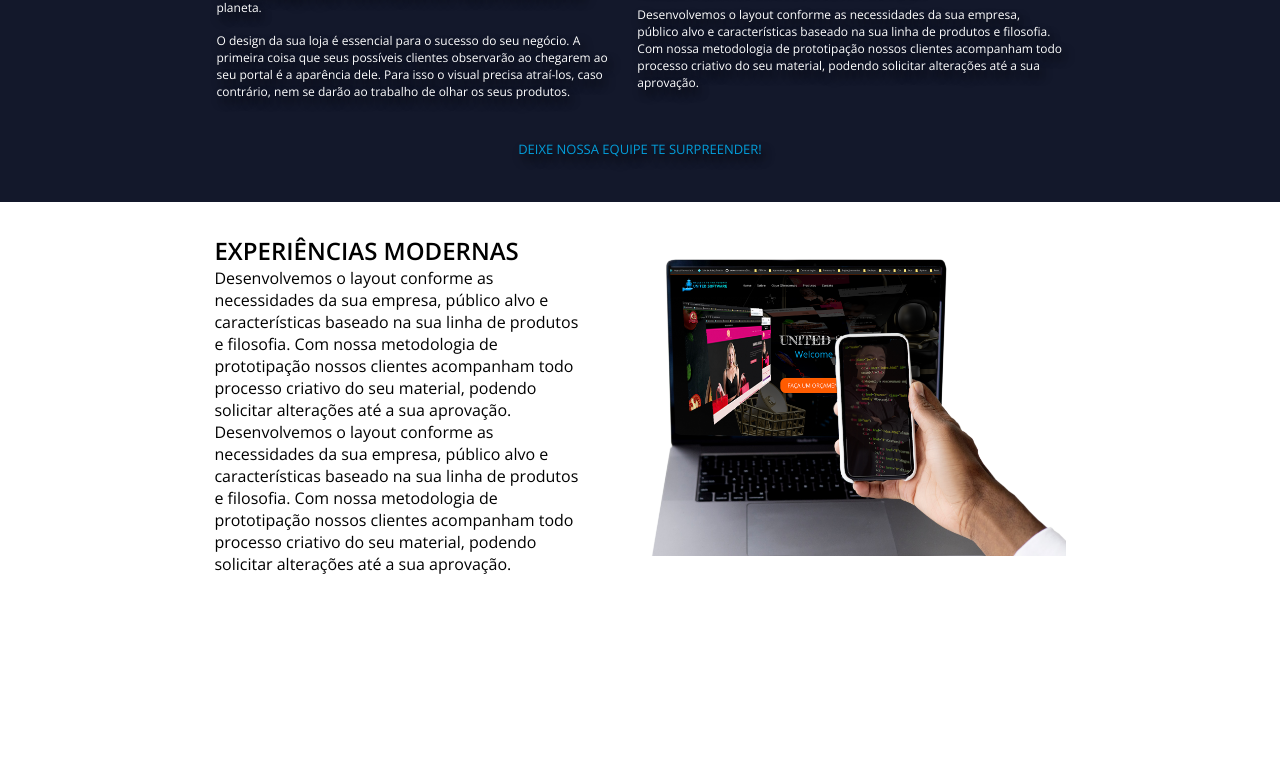
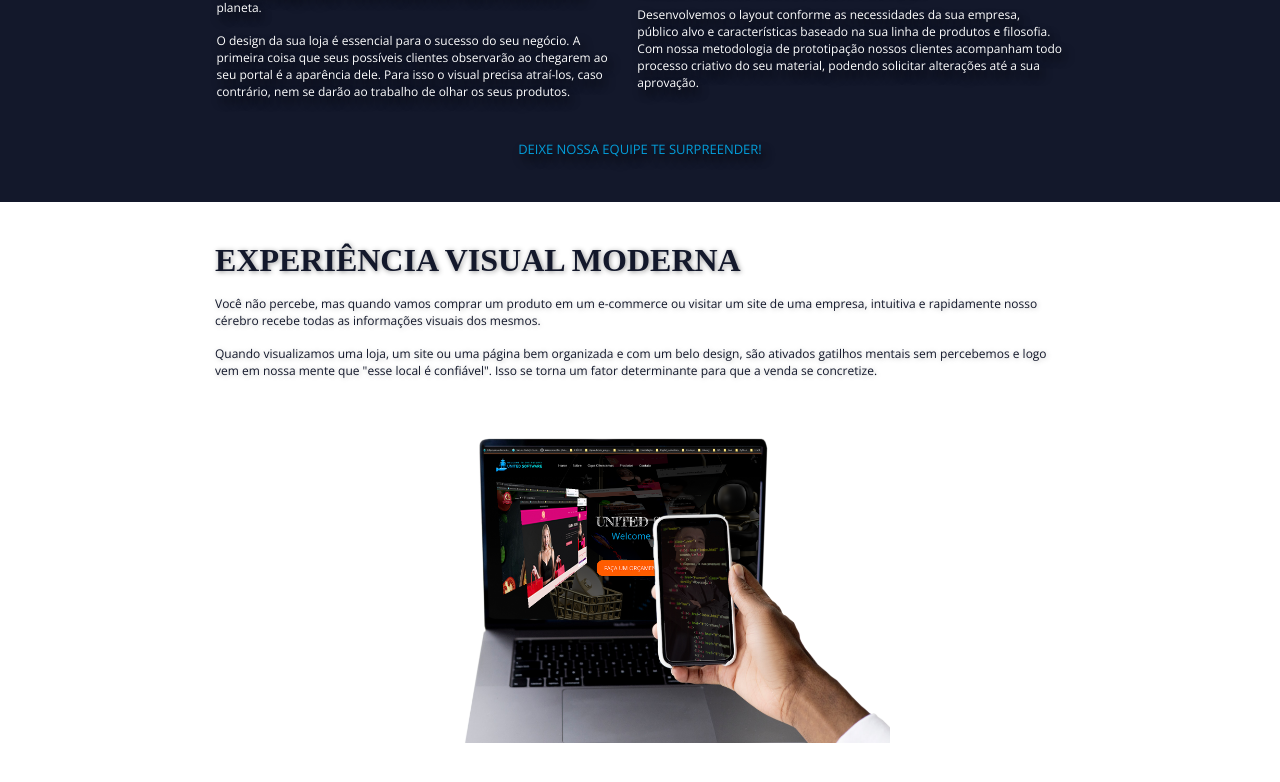
Before and after one commit to zezerinomattos/unitedsoftware, a React (Create React App) app: page / in a window 1280 px wide. Shown: the part 1779-2561 px from the top of the page. Before the commit the page ends 2446 px from the top, so only its background shows below. Built offline with nearby package versions, Linux system fonts and the light colour scheme; a web font is replaced by a local one.

Commit message:
Section paginas inferior finalizada

```diff
--- a/src/views/Home/index.js
+++ b/src/views/Home/index.js
@@ -69,12 +69,12 @@ export default function Home(){
                 </div>
                 <div className='paginas-inferior'>
                     <div className='paginas-inferior-textos'>
-                        <h2>EXPERIÊNCIAS MODERNAS</h2>
+                        <h2>EXPERIÊNCIA VISUAL MODERNA</h2>
                         <p>
-                            Desenvolvemos o layout conforme as necessidades da sua empresa, público  alvo e características baseado na sua linha de produtos e filosofia. Com nossa metodologia de prototipação nossos clientes acompanham todo processo criativo do seu material, podendo solicitar alterações até a sua aprovação.
+                            Você não percebe, mas quando vamos comprar um produto em um e-commerce ou visitar um site de uma empresa, intuitiva e rapidamente nosso cérebro recebe todas as informações visuais dos mesmos.
                         </p>
                         <p>
-                            Desenvolvemos o layout conforme as necessidades da sua empresa, público alvo e características baseado na sua linha de produtos e filosofia. Com nossa metodologia de prototipação nossos clientes acompanham todo processo criativo do seu material, podendo solicitar alterações até a sua aprovação.
+                            Quando visualizamos uma loja, um site ou uma página bem organizada e com um belo design, são ativados gatilhos mentais sem percebemos e logo vem em nossa mente que "esse local é confiável". Isso se torna um fator determinante para que a venda se concretize.
                         </p>
                     </div>
                     <div className='paginas-inferior-img'>
--- a/src/views/Home/style.css
+++ b/src/views/Home/style.css
@@ -278,21 +278,55 @@ section.paginas h4{
 /*---------- Div inferior -----------*/
 
 section.paginas div.paginas-inferior{
-    width: 100%;
+    /* width: 100%;
     padding: 2rem;
     display: flex;
     flex-flow: row;
+    justify-content: center;
+    align-items: center; */
+
+    width: 100%;
+    margin-top: 40px;
+    margin-bottom: 60px;
+    padding-bottom: 10px;
+
+    display: flex;
+    flex-flow: row wrap;
     justify-content: center;
     align-items: center;
 }
 
 section.paginas div.paginas-inferior div.paginas-inferior-textos{
-    max-width: 30%;
+    max-width: 90%;
 }
 
+section.paginas div.paginas-inferior div.paginas-inferior-textos h2{
+    font-family: 'EB Garamond', serif;
+    color: #13182B;
+    font-size: max(20px, 2.5vw);
+    margin-bottom: 1rem;
+    text-shadow: 1px 1px 5px rgb(146, 146, 146);
+}
+
+section.paginas div.paginas-inferior div.paginas-inferior-textos p{
+    max-width: 850px;
+    font-size: max(12px, .9vw);
+    color: #13182B;
+    font-family: 'Open Sans', sans-serif;
+    margin-bottom: 1rem;
+    text-shadow: 1px 1px 5px rgb(189, 189, 189);
+    margin-top: 1rem;
+}
+
+/*---------- Div inferior imagem -----------*/
+
 section.paginas div.paginas-inferior div.paginas-inferior-img{
-    max-width: 40%;
-    align-items: flex-end;
+    max-width: 500px;
+    max-height: 100%;
+
+    margin-right: 2rem;
+    margin-bottom: 2rem;
+    margin: 2rem 2rem 2rem 2rem;
 }
 
 section.paginas div.paginas-inferior div.paginas-inferior-img img{
```
